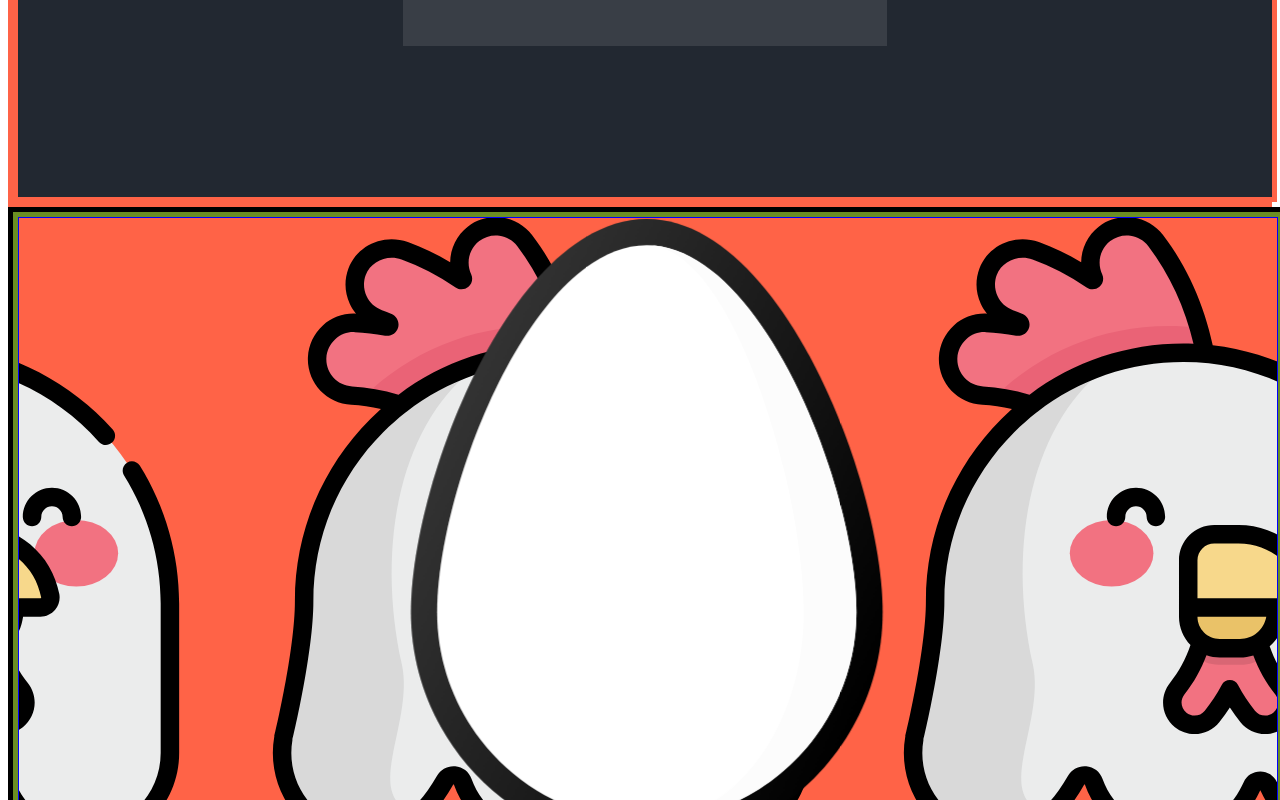
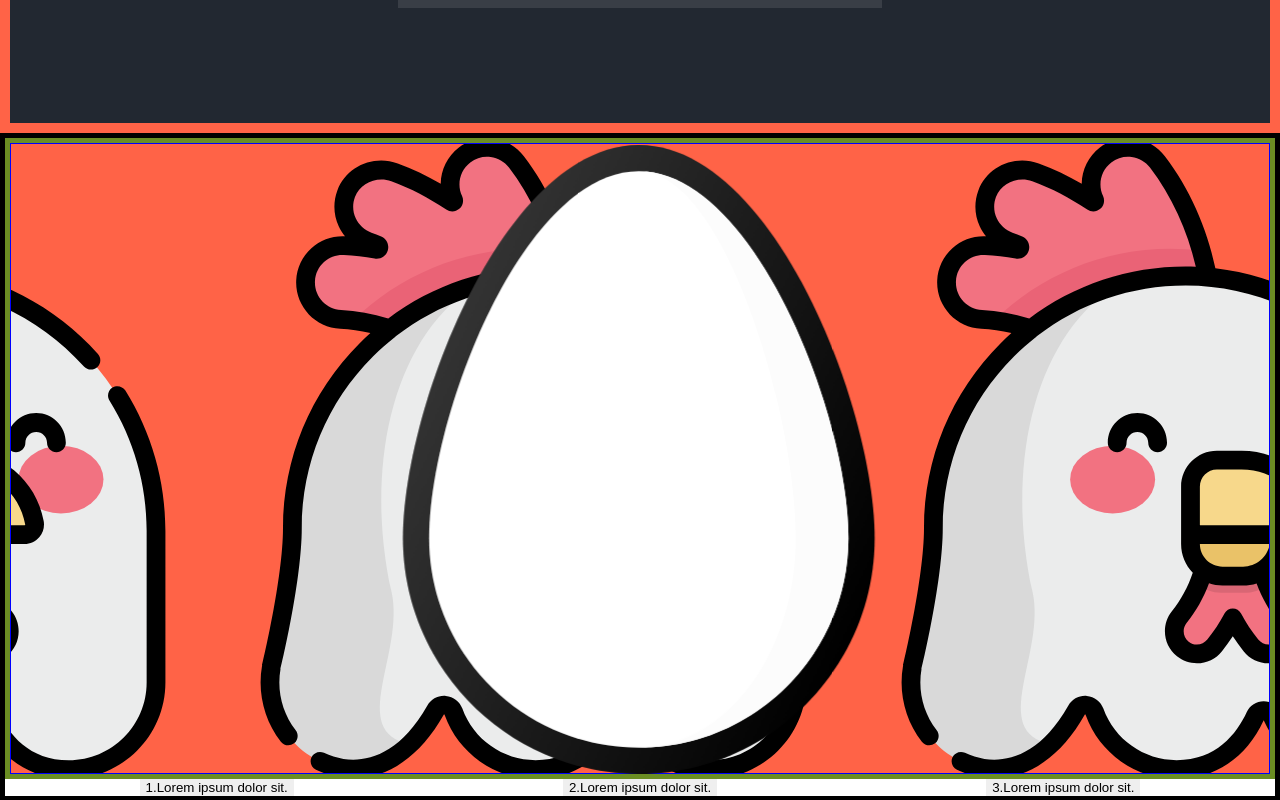
Before and after one commit to Romanus93/Timer-Animation-Example, a Vue app: page / in a window 1280 px wide. Shown: the part 1140-1940 px from the top of the page. Built offline with nearby package versions, Linux system fonts and the light colour scheme.

Commit message:
달걀 css

```diff
--- a/src/App.vue
+++ b/src/App.vue
@@ -25,7 +25,7 @@ export default defineComponent({
 })
 </script>
 
-<style scoped>
+<style >
 #app {
   font-family: Avenir, Helvetica, Arial, sans-serif;
   -webkit-font-smoothing: antialiased;
@@ -34,4 +34,9 @@ export default defineComponent({
   color: #2c3e50;
   margin-top: 60px;
 }
+* {
+  margin: 0;
+  border: 0;
+  box-sizing: border-box;
+}
 </style>
--- a/src/components/Animation.vue
+++ b/src/components/Animation.vue
@@ -1,41 +1,34 @@
 <template>
 <div>
   <div class="animation-box">
-    <div>
-      <div class="box1 image-background">
-        <div class="image-egg flex" v-show="Z">
+    <div class="image-background">
+      <div class="box1" v-show="z">
+        <div class="image-egg flex">
           <img class="slight-shaking" src="../assets/white-egg.svg" alt="">
         </div>
       </div>
-    </div>
-  </div>
-  <div class="animation-box">
-    <div class="box1" v-show="A">
+      <div class="box1" v-show="a">
         <div class="image-egg flex">
           <img class="medium-shaking" src="../assets/craked-egg.svg" alt="">
         </div>
       </div>
-  </div>
-  <div class="animation-box">
-    <div class="box1" v-show="B">
+      <div class="box1" v-show="b">
         <div class="image-egg flex">
           <img class="strong-shaking" src="../assets/craked-egg.svg" alt="">
         </div>
       </div>
-  </div>
-  <div class="animation-box">
-    <div class="box1" v-show="C">
-      <div class="image-egg flex position-wrapper">
-        <img class="strong-shaking position" src="../assets/craked-egg.svg" alt="">
-        <img class="stronger-shaking position opacity" src="../assets/craked-egg.svg" alt="">
+      <div class="box1" v-show="c">
+        <div class="image-egg flex">
+          <img class="strong-shaking" src="../assets/craked-egg.svg" alt="">
+          <!-- <img class="stronger-shaking position opacity" src="../assets/craked-egg.svg" alt=""> -->
         </div>
       </div>
     </div>
-  <div>
-    <button @click="showA(true)"> 1.Lorem ipsum dolor sit. </button>
-    <button @click="showB(true)"> 2.Lorem ipsum dolor sit. </button>
-    <button @click="showC(true)"> 3.Lorem ipsum dolor sit. </button>
-    <button @click="showD(true)"> 4.Lorem ipsum dolor sit. </button>
+    <div style="display:flex; justify-content: space-around">
+      <button type="button" @click="showA(true)"> 1.Lorem ipsum dolor sit. </button>
+      <button type="button" @click="showB(true)"> 2.Lorem ipsum dolor sit. </button>
+      <button type="button" @click="showC(true)"> 3.Lorem ipsum dolor sit. </button>
+    </div>
   </div>
 </div>
 </template>
@@ -46,34 +39,29 @@
       return {
         chick: false,
         egg: false,
-        Z: true,
-        A: false,
-        B: false,
-        C: false,
-        D: false
+        z: true,
+        a: false,
+        b: false,
+        c: false
       }
     },
     methods: {
       showA(param) {
-        this.Z = !param;
-        this.A = param;
+        this.z = !param;
+        this.a = param;
         return
       },
       showB(param) {
-        this.A = !param;
-        this.B = param;
+        console.log('b');
+        this.a = !param;
+        this.b = param;
         return
       },
       showC(param) {
-        this.B = !param;
-        this.C = param;
+        this.b = !param;
+        this.c = param;
         return
-      },
-      showB(param) {
-        this.c = !param;
-        this.D = param;
-        return
-      },
+      }
     },
   }
 </script>
@@ -90,8 +78,8 @@ img {
 }
 
 .animation-box {
-  width: 100vw;
-  height: 100vh;
+  width: 100%;
+  height: 100%;
   border: black 5px solid;
 }
 
@@ -121,8 +109,6 @@ img {
 
 .slight-shaking {
   animation: slight-shake 3s infinite;
-  /* transform: translate3d(0, 0, 0); */
-  /* backface-visibility: hidden; */
   perspective: 1000px;
 }
 
@@ -212,20 +198,4 @@ img {
     transform: translate3d(10px, -10px, 0);
   }
 }
-
-.opacity{
-  opacity: 0.4;
-}
-
-.opacity--medium{
-  opacity: 0.2;
-}
-
-.position-wrapper {
-  position: relative;
-}
-
-.position {
-  position: absolute;
-}
 </style>
```
Lines whose indentation alone changed are shown as unchanged.
